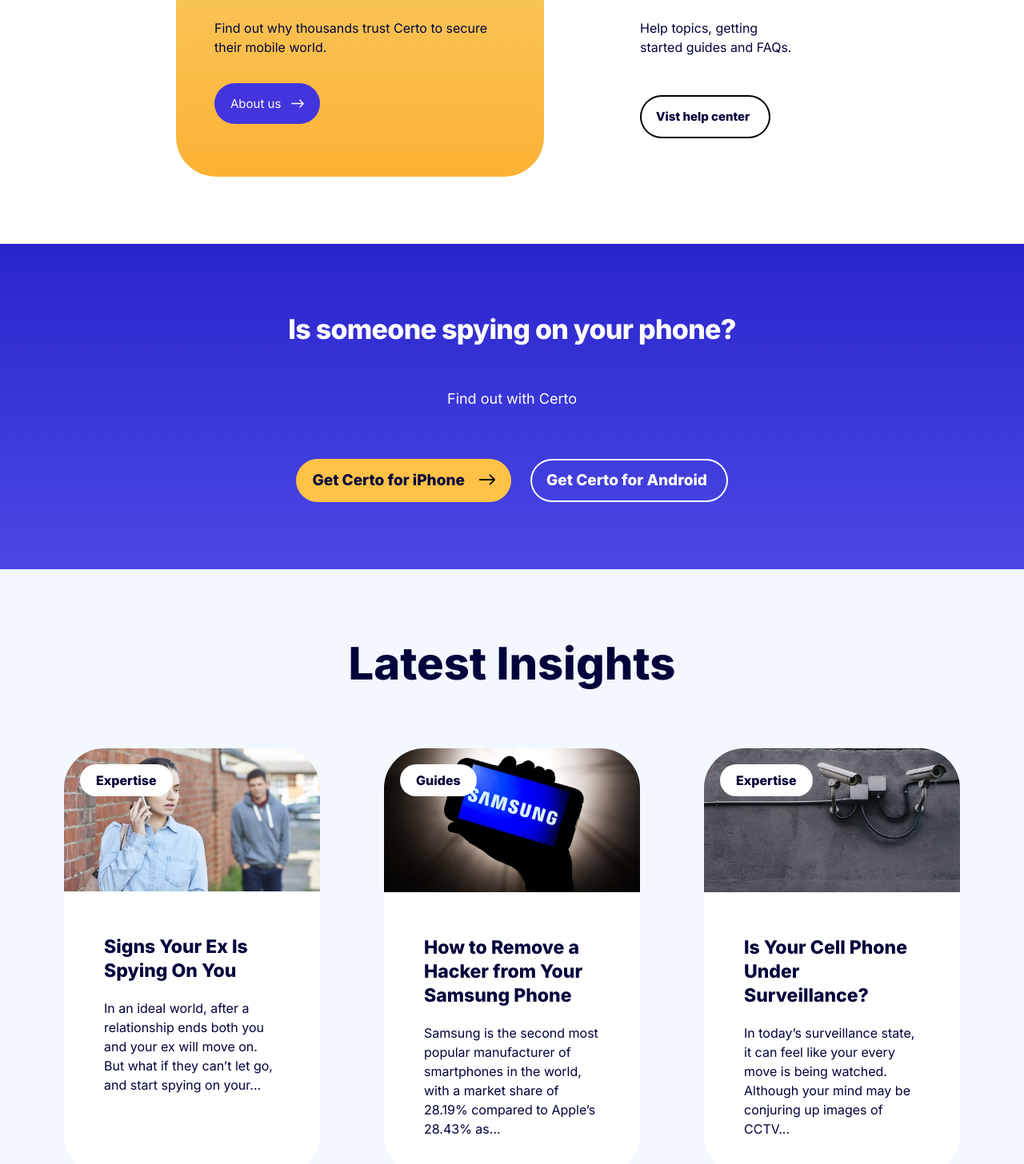
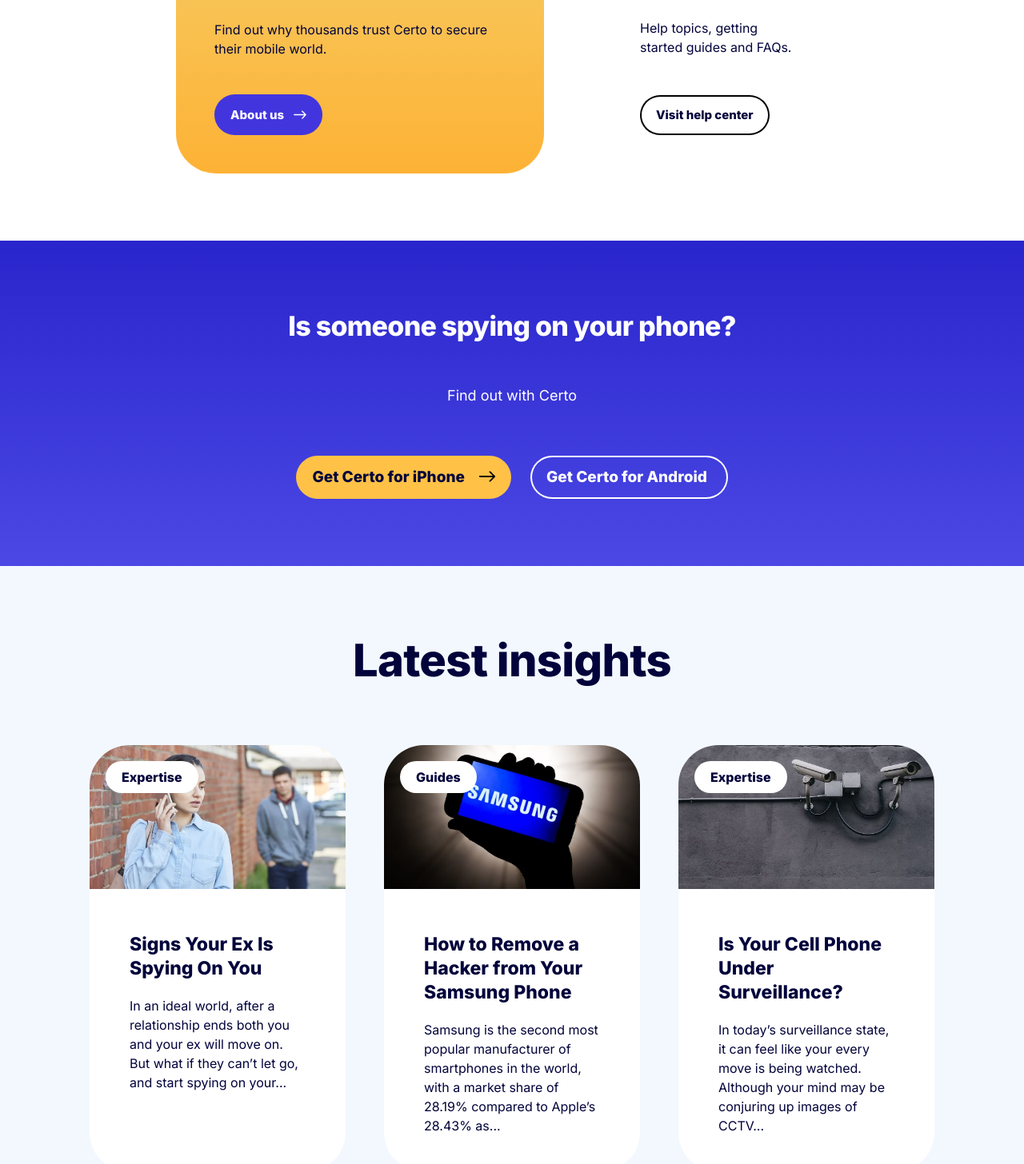
Before and after one commit to LaCovLoid/certo, a Vue app: page / in a window 1280 px wide. Shown: the part 3914-5370 px from the top of the page at 80% size. Built offline with nearby package versions, Linux system fonts and the light colour scheme.

Commit message:
icon-component, story-help-container의 css 조정

```diff
--- a/src/components/IconComponent.vue
+++ b/src/components/IconComponent.vue
@@ -26,7 +26,7 @@
 
   > .title {
     display: block;
-    margin-top: 24px;
+    margin-top: 20px;
     margin-bottom: 24px;
 
     font-size: 19px;
--- a/src/views/HomeView.vue
+++ b/src/views/HomeView.vue
@@ -121,7 +121,7 @@
         <span class="help-description">
           Help topics, getting started guides and FAQs.
         </span>
-        <WhiteButton text="Vist help center" class="help-bt" />
+        <WhiteButton text="Visit help center" class="help-bt" />
       </div>
     </div>
     <!-- ----------------------------------- -->
@@ -133,7 +133,7 @@
     </div>
     <!-- ----------------------------------- -->
     <div class="insight-container">
-      <span class="insight-title">Latest Insights</span>
+      <span class="insight-title">Latest insights</span>
       <div class="insight-item-list">
         <Insights
           v-for="(item, index) in insightsList"
@@ -711,8 +711,8 @@
 
       > .story-description {
         padding-right: 5.17px;
-        margin-top: 24px;
-        margin-bottom: 48px;
+        margin-top: 26px;
+        margin-bottom: 60px;
 
         display: block;
 
@@ -723,10 +723,12 @@
 
       > .story-bt {
         padding: 16px 20px;
-        margin: 0;
+        margin-top: 48px;
 
         color: #ffffff;
         font-size: 15px;
+        font-weight: 800;
+
         background-color: #4335de;
         border-radius: 50px;
         box-shadow: none;
@@ -781,6 +783,10 @@
       }
       > .help-bt {
         margin: 0;
+        padding-top: 14px;
+        padding-bottom: 14px;
+        padding-right: 20px;
+
         font-size: 15px;
 
         @include minimize() {
@@ -866,6 +872,7 @@
     > .insight-title {
       font-size: 56px;
       font-weight: 800;
+      letter-spacing: -0.72px;
 
       @include minimize() {
         font-size: 32px;
@@ -893,7 +900,7 @@
       }
 
       > .insight-item {
-        margin: 0 40px;
+        margin: 0 24px;
       }
 
       > .insight-item:hover {
```
